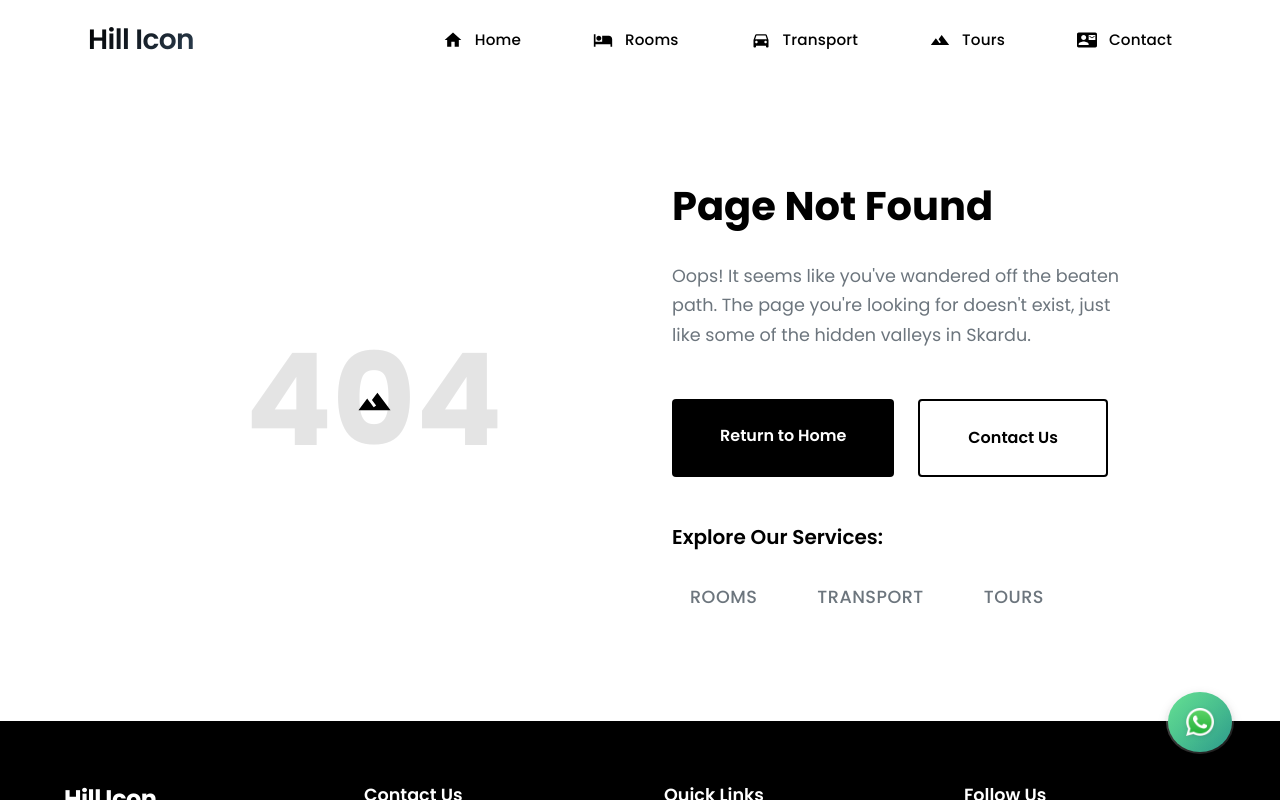
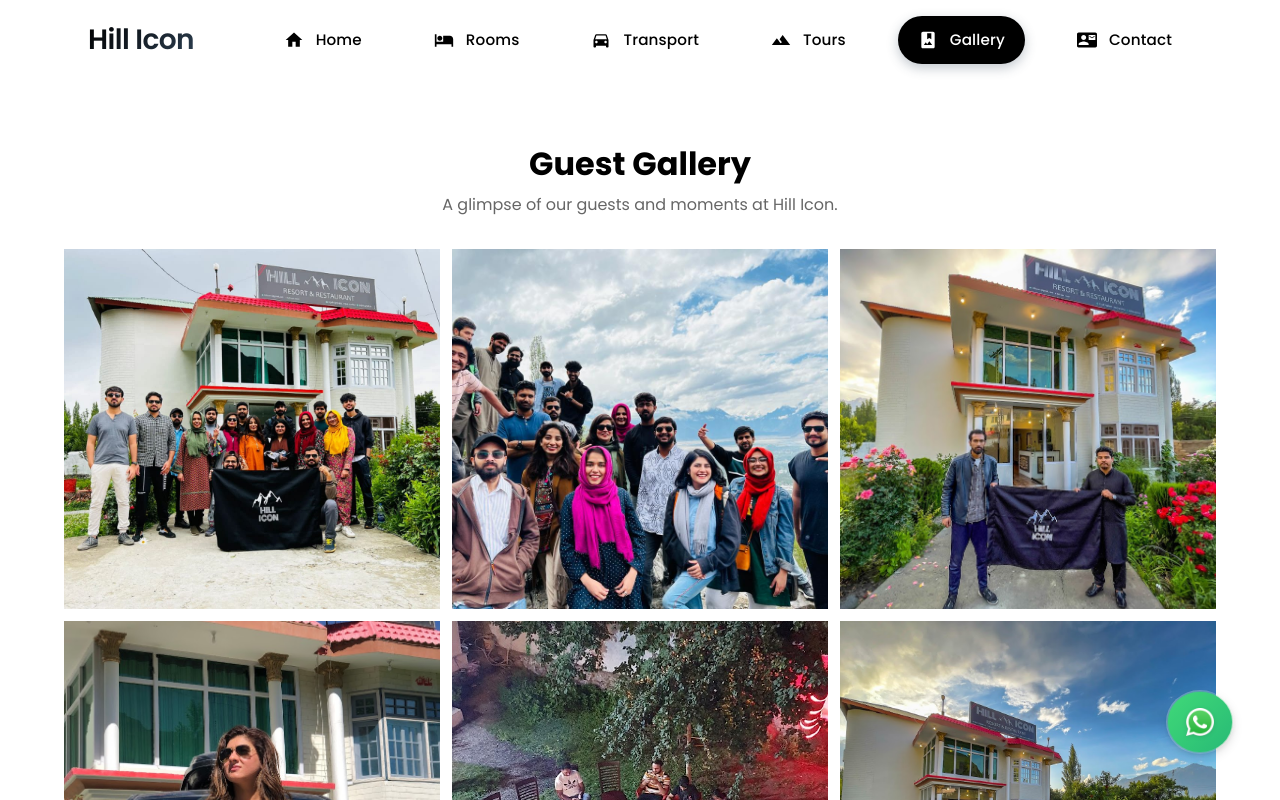
Before and after one commit to Razee4315/hill-icon-skd, a React (Vite) app: page /hill-icon-skd/gallery in a window 1280 px wide. Shown: the top 800 px of the page. Built offline with nearby package versions, Linux system fonts and the light colour scheme.

Commit message:
Gallery page added

```diff
--- a/src/App.tsx
+++ b/src/App.tsx
@@ -10,6 +10,7 @@ import Tours from './pages/Tours';
 import Contact from './pages/Contact';
 import NotFound from './pages/NotFound';
 import './App.css';
+import Gallery from './pages/Gallery';
 
 function App() {
   return (
@@ -22,6 +23,7 @@ function App() {
             <Route path="/rooms" element={<Rooms />} />
             <Route path="/transport" element={<Transport />} />
             <Route path="/tours" element={<Tours />} />
+            <Route path="/gallery" element={<Gallery />} />
             <Route path="/contact" element={<Contact />} />
             <Route path="*" element={<NotFound />} />
           </Routes>
--- a/src/components/Navbar.tsx
+++ b/src/components/Navbar.tsx
@@ -1,5 +1,5 @@
 import React, { useState, useEffect } from 'react';
-import { Home as HomeIcon, Hotel, DirectionsCar, Terrain, ContactMail } from '@mui/icons-material';
+import { Home as HomeIcon, Hotel, DirectionsCar, Terrain, ContactMail, PhotoAlbum } from '@mui/icons-material';
 import { Link, useLocation } from 'react-router-dom';
 import './Navbar.css';
 
@@ -66,6 +66,12 @@ const Navbar: React.FC = () => {
               <Terrain fontSize="small" style={{ marginRight: 6 }} /> Tours
             </Link>
             <Link
+              to="/gallery"
+              className={`navbar-link ${isActive('/gallery') ? 'active' : ''}`}
+            >
+              <PhotoAlbum fontSize="small" style={{ marginRight: 6 }} /> Gallery
+            </Link>
+            <Link
               to="/contact"
               className={`navbar-link ${isActive('/contact') ? 'active' : ''}`}
             >
@@ -118,6 +124,13 @@ const Navbar: React.FC = () => {
             <Terrain fontSize="small" style={{ marginRight: 6 }} /> Tours
           </Link>
           <Link
+            to="/gallery"
+            className={`navbar-mobile-link ${isActive('/gallery') ? 'active' : ''}`}
+            onClick={closeMenu}
+          >
+            <PhotoAlbum fontSize="small" style={{ marginRight: 6 }} /> Gallery
+          </Link>
+          <Link
             to="/contact"
             className={`navbar-mobile-link ${isActive('/contact') ? 'active' : ''}`}
             onClick={closeMenu}
--- /dev/null
+++ b/src/pages/Gallery.tsx
@@ -0,0 +1,86 @@
+import React from 'react';
+
+// Import available images from "images and videos" folder
+import boneFire from '../../images and videos/bone-fire.jpg';
+import doubleBedQueen from '../../images and videos/double-bed-queen.jpg';
+import doubleBed from '../../images and videos/double-bed.jpg';
+import front from '../../images and videos/front.jpg';
+import groupPic from '../../images and videos/group-pic.jpg';
+import guestPc from '../../images and videos/guest-pc.jpeg';
+import guest from '../../images and videos/guest.jpg';
+import img20220511 from '../../images and videos/img-20220511-wa0015.jpg';
+import mess from '../../images and videos/mess.jpg';
+import reception from '../../images and videos/reciption.jpg';
+import roofView from '../../images and videos/roof-view.jpg';
+import roomDelux2 from '../../images and videos/room-delux-2.jpg';
+import roomDeluxe from '../../images and videos/room-deluxe.jpg';
+import side from '../../images and videos/side.jpg';
+import tripGroup from '../../images and videos/trip-group.jpg';
+import viewFromHill from '../../images and videos/view-from-hill.jpg';
+import viewFromTop from '../../images and videos/view-from-top.jpg';
+
+const images: { src: string; alt: string }[] = [
+  { src: groupPic, alt: 'Guests group photo' },
+  { src: tripGroup, alt: 'Trip group at Hill Icon' },
+  { src: guest, alt: 'Happy guest' },
+  { src: guestPc, alt: 'Guest at PC' },
+  { src: boneFire, alt: 'Bonfire night' },
+  { src: front, alt: 'Hotel front view' },
+  { src: roofView, alt: 'Roof view' },
+  { src: viewFromHill, alt: 'View from hill' },
+  { src: viewFromTop, alt: 'View from top' },
+  { src: roomDeluxe, alt: 'Deluxe room' },
+  { src: roomDelux2, alt: 'Deluxe room 2' },
+  { src: doubleBedQueen, alt: 'Queen double bed' },
+  { src: doubleBed, alt: 'Double bed' },
+  { src: side, alt: 'Side view' },
+  { src: img20220511, alt: 'Memorable moment' },
+  { src: reception, alt: 'Reception' },
+  { src: mess, alt: 'Dining / Mess' },
+];
+
+const Gallery: React.FC = () => {
+  return (
+    <section className="section">
+      <div className="container">
+        <header style={{ textAlign: 'center', marginBottom: '2rem' }}>
+          <h1 style={{ fontSize: '2rem', marginBottom: '0.5rem' }}>Guest Gallery</h1>
+          <p style={{ color: '#666' }}>A glimpse of our guests and moments at Hill Icon.</p>
+        </header>
+
+        <div
+          style={{
+            display: 'grid',
+            gridTemplateColumns: 'repeat(auto-fill, minmax(320px, 1fr))',
+            gap: '12px',
+          }}
+        >
+          {images.map((img, idx) => (
+            <div
+              key={idx}
+              style={{
+                margin: 0,
+                overflow: 'hidden',
+                borderRadius: 0,
+              }}
+            >
+              <img
+                src={img.src}
+                alt={img.alt}
+                loading="lazy"
+                style={{
+                  display: 'block',
+                  width: '100%',
+                  height: 360,
+                  objectFit: 'cover',
+                }}
+              />
+            </div>
+          ))}
+        </div>
+      </div>
+    </section>
+  );
+};
+
+export default Gallery;
```
